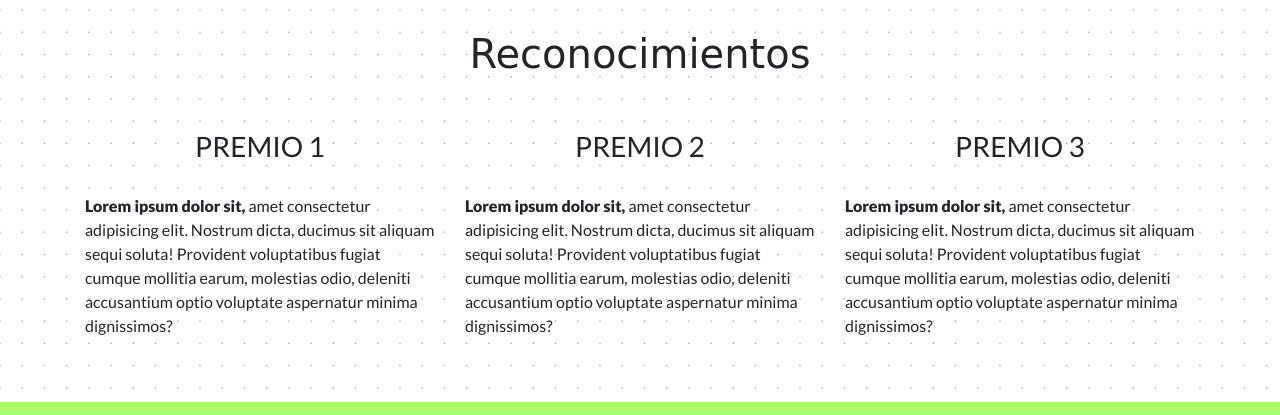
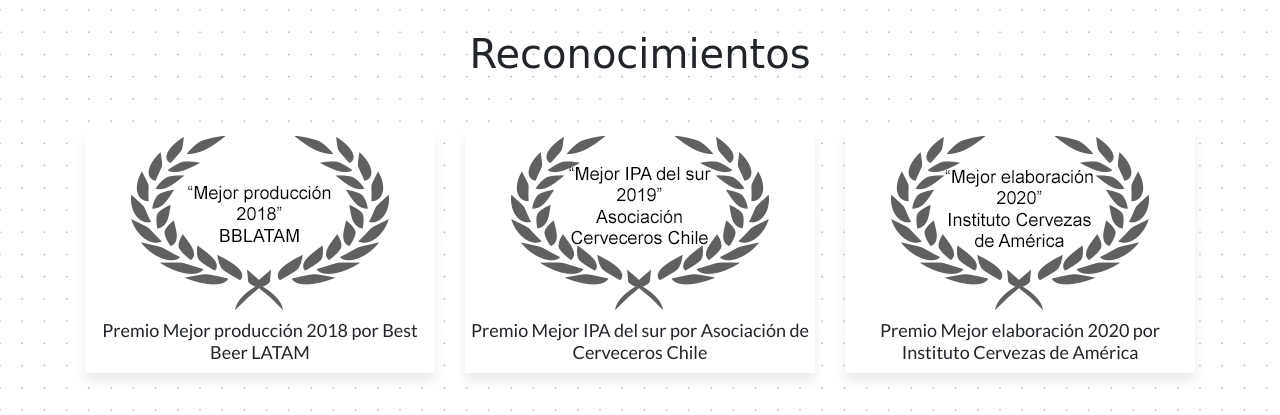
Before and after one commit to SebaZauberer/CervezaTecheka-Olate, a website: page index.html in a window 1280 px wide. Shown: the part 1790-2205 px from the top of the page. Drawn offline with nearby package versions, Linux system fonts and the light colour scheme; a web font is replaced by a local one.

Commit message:
modifique la seccion Reconocimientos del home

```diff
--- a/index.html
+++ b/index.html
@@ -118,36 +118,21 @@
             <h2 class="reconocimientos__titulo--1">Reconocimientos</h2>
           </div>
           <div class="col-md-4">
-            <article>
-              <h3 class="reconocimientos__titulo--2">Premio 1</h3>
-              <p><strong>Lorem ipsum dolor sit,</strong> amet consectetur adipisicing elit. Nostrum dicta, ducimus sit
-                aliquam
-                sequi soluta!
-                Provident voluptatibus fugiat cumque mollitia earum, molestias odio, deleniti accusantium optio
-                voluptate
-                aspernatur minima dignissimos?</p>
+            <article class="reconocimientos__card">
+              <img src="img/reconocimiento1.jpg" alt="recomocimiento cervecero" class="reconocimientos__img">
+              <h4 class="reconocimientos__titulo--2">Premio Mejor producción 2018 por Best Beer LATAM</h4>
             </article>
           </div>
           <div class="col-md-4">
-            <article>
-              <h3 class="reconocimientos__titulo--2">Premio 2</h3>
-              <p><strong>Lorem ipsum dolor sit,</strong> amet consectetur adipisicing elit. Nostrum dicta, ducimus sit
-                aliquam
-                sequi soluta!
-                Provident voluptatibus fugiat cumque mollitia earum, molestias odio, deleniti accusantium optio
-                voluptate
-                aspernatur minima dignissimos?</p>
+            <article class="reconocimientos__card">
+              <img src="img/reconocimiento2.jpg" alt="recomocimiento cervecero" class="reconocimientos__im">
+              <h4 class="reconocimientos__titulo--2">Premio Mejor IPA del sur por Asociación de Cerveceros Chile</h4>
             </article>
           </div>
           <div class="col-md-4">
-            <article>
-              <h3 class="reconocimientos__titulo--2">Premio 3</h3>
-              <p><strong>Lorem ipsum dolor sit,</strong> amet consectetur adipisicing elit. Nostrum dicta, ducimus sit
-                aliquam
-                sequi soluta!
-                Provident voluptatibus fugiat cumque mollitia earum, molestias odio, deleniti accusantium optio
-                voluptate
-                aspernatur minima dignissimos?</p>
+            <article class="reconocimientos__card">
+              <img src="img/reconocimiento3.jpg" alt="recomocimiento cervecero" class="reconocimientos__im">
+              <h4 class="reconocimientos__titulo--2">Premio Mejor elaboración 2020 por Instituto Cervezas de América</h4>
             </article>
           </div>
         </div>
--- a/scss/modulos/_index.scss
+++ b/scss/modulos/_index.scss
@@ -134,6 +134,9 @@
 }
 
 .reconocimientos {
+  &__card{
+    box-shadow: 0 8px 10px 0 #B3B3B342;
+  }
   &__titulo {
     &--1 {
       margin: 52px 0;
@@ -143,17 +146,13 @@
 
     &--2 {
       text-align: center;
-      margin-top: (30 / 2)+px;
       margin-bottom: 30px;
-      text-transform: uppercase;
+      padding: 10px 5px;
+      background-color: $blanco;
+      @include fSize(18);
     }
   }
-
-  @include media(md) {
-    &__titulo {
-      &--2 {
-        margin-top: (30*0)+px;
-      }
-    }
+  &__img{
+    width: 100%;
   }
 }
```
Also changed, not shown: css/style.css, img/reconocimiento1.jpg (added), img/reconocimiento2.jpg (added), img/reconocimiento3.jpg (added), scss/_mixins.scss (indentation only).
